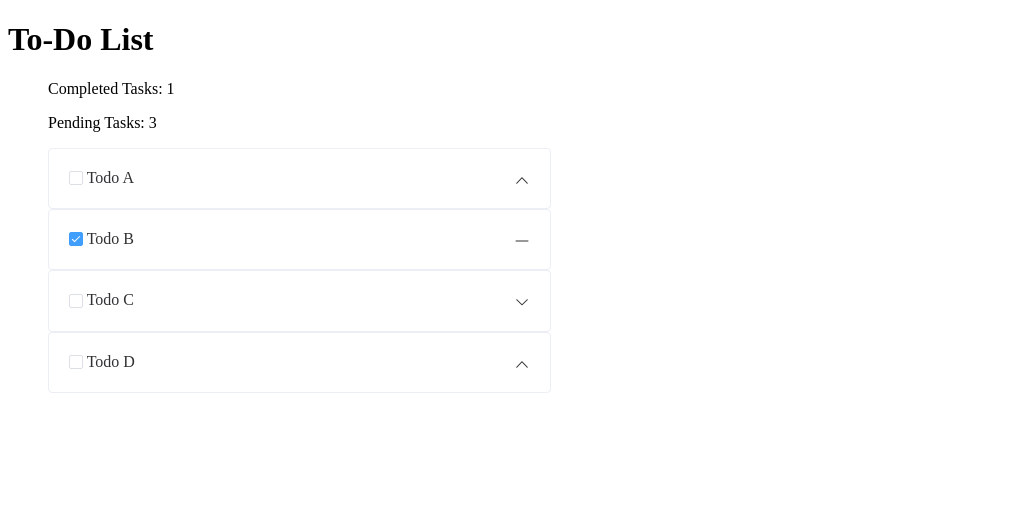
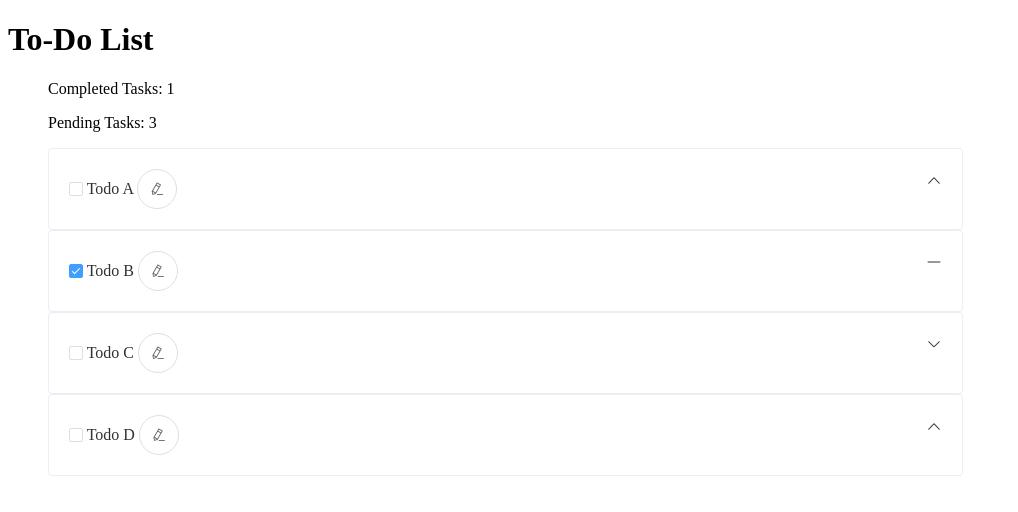
Before and after one commit to dukeydd/projects, a Vue app: page / in a window 1280 px wide. Shown: the top 512 px of the page, without its empty margins (0-1018 px from the left). Built offline with nearby package versions, Linux system fonts and the light colour scheme.

Commit message:
Added edit form

```diff
--- a/src/App.vue
+++ b/src/App.vue
@@ -42,7 +42,8 @@ export default {
         project: 'Project D',
         done: false,
         priority: "high",
-      }]
+      }],
+      hover: false,
     }
   }
 };
--- a/src/components/ToDoItem.vue
+++ b/src/components/ToDoItem.vue
@@ -3,26 +3,57 @@
     <p>Completed Tasks: {{todos.filter(todo => {return todo.done === true}).length}}</p>
     <p>Pending Tasks: {{todos.filter(todo => {return todo.done === false}).length}}</p>
     <el-row :gutter="12">
-      <el-col :span="10">
-        <el-card class="box-card" shadow="hover" v-for="todo in todos" :key="todo">
-          <div>
+      <el-col :span="18">
+
+        <el-card class="box-card" shadow="hover" v-for="todo in todos" :key="todo.id">
+          <div class="content" v-show="!isEditing">
+
             <el-checkbox v-model="todo.done"></el-checkbox>
             {{ todo.title }}
-            <i class="el-icon-arrow-up" v-if="todo.priority === 'high'" style="float: right; padding: 3px 0"> </i>
-            <i class="el-icon-minus" v-if="todo.priority === 'medium'" style="float: right; padding: 3px 0"> </i>
-            <i class="el-icon-arrow-down" v-if="todo.priority === 'low'" style="float: right; padding: 3px 0"> </i>
+
+            <i class="el-icon-arrow-up" v-if="todo.priority === 'high'" style="float: right; padding: 3px 0" />
+            <i class="el-icon-minus" v-if="todo.priority === 'medium'" style="float: right; padding: 3px 0" />
+            <i class="el-icon-arrow-down" v-if="todo.priority === 'low'" style="float: right; padding: 3px 0" />
+
+            <el-button type="default" icon="el-icon-edit" circle v-on:click="showForm"></el-button>
           </div>
+
+          <el-form ref="form" :model="form" label-width="120px" v-show="isEditing">
+            <el-form-item label="Todo">
+              <el-input v-model="todo.title"></el-input>
+            </el-form-item>
+            <el-form-item label="Project">
+              <el-input v-model="todo.project"></el-input>
+            </el-form-item>
+            <el-form-item>
+              <el-button type="primary" v-on:click="hideForm">Update</el-button>
+              <el-button v-on:click="hideForm">Cancel</el-button>
+            </el-form-item>
+          </el-form>
+
         </el-card>
       </el-col>
     </el-row>
-
   </div>
 </template>
 
 <script>
 export default {
-  props: ['todos']
-}
+  props: ['todos'],
+  data() {
+    return {
+      isEditing: false
+    };
+  },
+  methods: {
+    showForm() {
+      this.isEditing = true;
+    },
+    hideForm() {
+      this.isEditing = false;
+    },
+  }
+};
 </script>
 
 <style>
```
